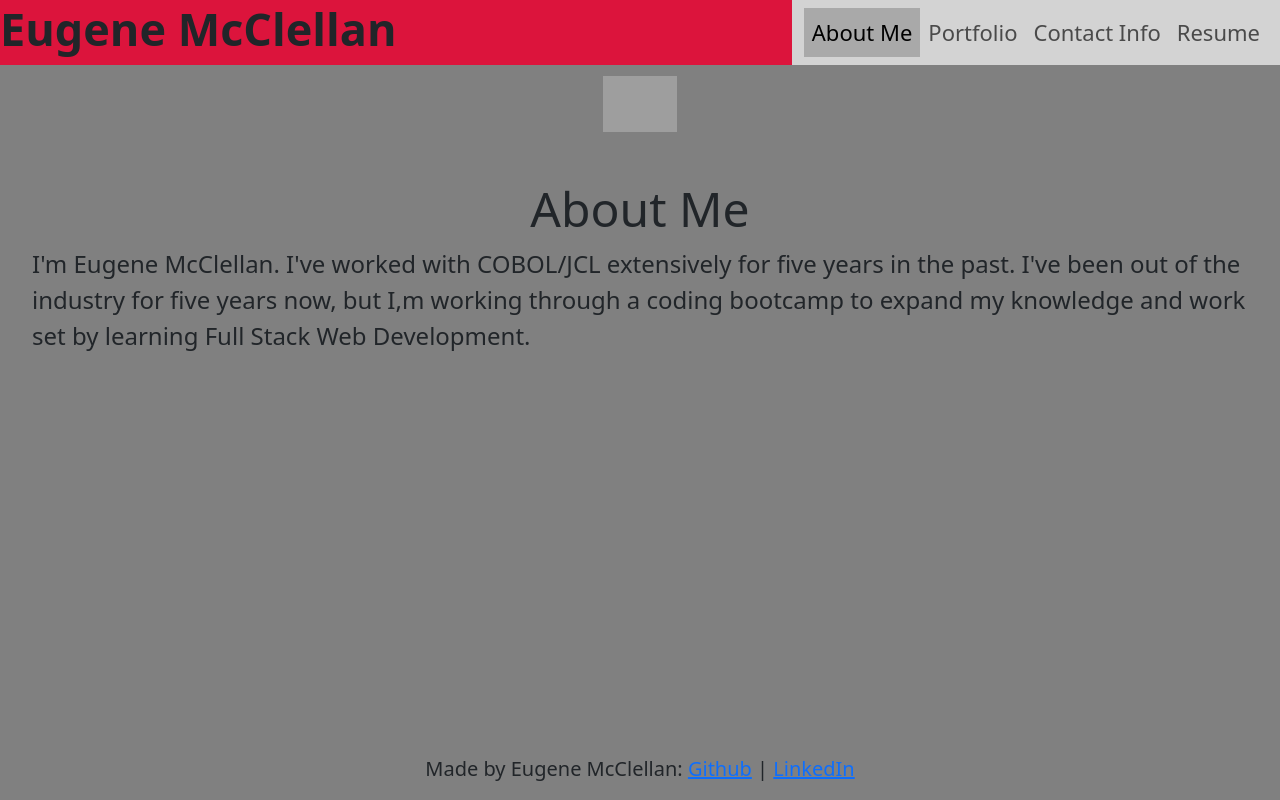
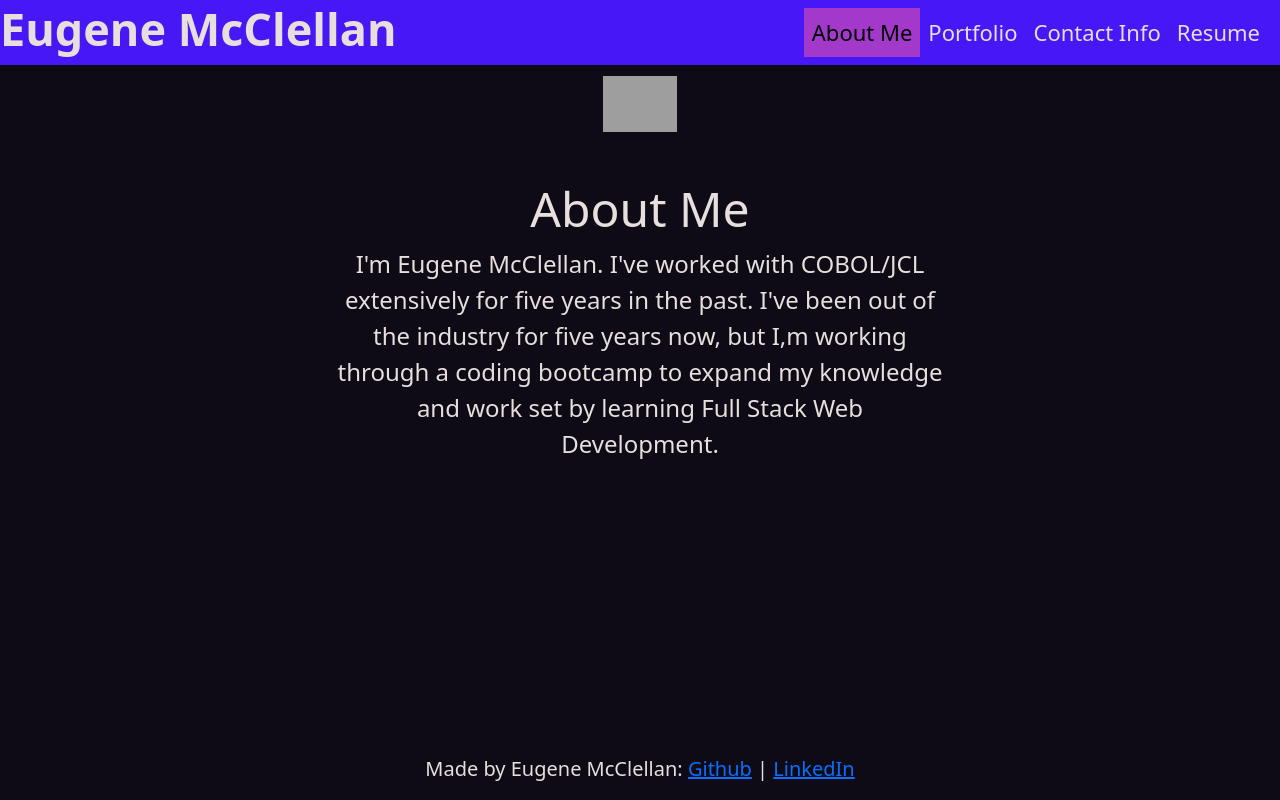
Before and after one commit to UltimaVanguard/my-react-portfolio, a React (Vite) app in the folder my-portfolio/: page / in a window 1280 px wide. Built offline with nearby package versions, Linux system fonts and the light colour scheme; grey boxes are pictures that could not be loaded.

Commit message:
changed the colors used on page to make it more visually appealing

```diff
--- a/my-portfolio/src/App.css
+++ b/my-portfolio/src/App.css
@@ -1,5 +1,6 @@
 body {
-  background: gray;
+  background: #0E0B16;
+  color: #E7DFDD
 }
 
 header {
@@ -7,7 +8,7 @@ header {
   position: fixed;
   top: 0;
   font-size: 125%;
-  background-color: crimson;
+  background-color: #4717F6;
 }
 
 h1 {
@@ -32,11 +33,14 @@ footer {
 
 .navbar {
   font-size: 110%;
-  background-color: lightgray;
+}
+
+.nav-link {
+  color: #E7DFDD
 }
 
 .active {
-  background-color: darkgray
+  background-color: #A239CA;
 }
 
 .about-me {
--- a/my-portfolio/src/components/Nav.jsx
+++ b/my-portfolio/src/components/Nav.jsx
@@ -5,16 +5,16 @@ export default function Nav() {
     return (
         <Navbar
             links={[
-                <NavLink key={1} className="nav-link" activeClassName="active" to="/">
+                <NavLink key={1} className="nav-link" activeclassname="active" to="/">
                     About Me
                 </NavLink>,
-                <NavLink key={2} className="nav-link" activeClassName="active" to="/portfolio">
+                <NavLink key={2} className="nav-link" activeclassname="active" to="/portfolio">
                     Portfolio
                 </NavLink>,
-                <NavLink key={3} className="nav-link" activeClassName="active" to="/contact">
+                <NavLink key={3} className="nav-link" activeclassname="active" to="/contact">
                     Contact Info
                 </NavLink>,
-                <NavLink key={4} className="nav-link" activeClassName="active" to="/resume">
+                <NavLink key={4} className="nav-link" activeclassname="active" to="/resume">
                     Resume
                 </NavLink>,
             ]}
--- a/my-portfolio/src/pages/AboutPage.jsx
+++ b/my-portfolio/src/pages/AboutPage.jsx
@@ -1,8 +1,8 @@
 export default function About() {
     return (
-        <div className="m-3 p-3">
-            <h2 className="text-center">About Me</h2>
-            <p className="about-me">
+        <div className="m-3 p-3 d-flex flex-column align-items-center">
+            <h2>About Me</h2>
+            <p className="about-me col-6 text-center">
                 I'm Eugene McClellan. I've worked with COBOL/JCL extensively for five years in the past.
                 I've been out of the industry for five years now, but I,m working through a coding bootcamp to expand
                 my knowledge and work set by learning Full Stack Web Development.
--- a/my-portfolio/src/pages/PortfolioPage.jsx
+++ b/my-portfolio/src/pages/PortfolioPage.jsx
@@ -5,7 +5,7 @@ function HomePage() {
         <div>
             <h2 className="text-center">My Portfolio</h2>
             <Accordion className='p-5'>
-                <Accordion.Item eventKey="0" flush>
+                <Accordion.Item eventKey="0">
                     <Accordion.Header>Accordion Item #1</Accordion.Header>
                     <Accordion.Body>
                     Lorem ipsum dolor sit amet, consectetur adipiscing elit, sed do
@@ -17,7 +17,7 @@ function HomePage() {
                     culpa qui officia deserunt mollit anim id est laborum.
                     </Accordion.Body>
                 </Accordion.Item>
-                <Accordion.Item eventKey="1" flush>
+                <Accordion.Item eventKey="1">
                     <Accordion.Header>Accordion Item #2</Accordion.Header>
                     <Accordion.Body>
                     Lorem ipsum dolor sit amet, consectetur adipiscing elit, sed do
@@ -29,7 +29,7 @@ function HomePage() {
                     culpa qui officia deserunt mollit anim id est laborum.
                     </Accordion.Body>
                 </Accordion.Item>
-                <Accordion.Item eventKey="2" flush>
+                <Accordion.Item eventKey="2">
                     <Accordion.Header>Accordion Item #3</Accordion.Header>
                     <Accordion.Body>
                     Lorem ipsum dolor sit amet, consectetur adipiscing elit, sed do
@@ -41,7 +41,7 @@ function HomePage() {
                     culpa qui officia deserunt mollit anim id est laborum.
                     </Accordion.Body>
                 </Accordion.Item>
-                <Accordion.Item eventKey="3" flush>
+                <Accordion.Item eventKey="3">
                     <Accordion.Header>Accordion Item #4</Accordion.Header>
                     <Accordion.Body>
                     Lorem ipsum dolor sit amet, consectetur adipiscing elit, sed do
@@ -53,7 +53,7 @@ function HomePage() {
                     culpa qui officia deserunt mollit anim id est laborum.
                     </Accordion.Body>
                 </Accordion.Item>
-                <Accordion.Item eventKey="4" flush>
+                <Accordion.Item eventKey="4">
                     <Accordion.Header>Accordion Item #5</Accordion.Header>
                     <Accordion.Body>
                     Lorem ipsum dolor sit amet, consectetur adipiscing elit, sed do
@@ -65,7 +65,7 @@ function HomePage() {
                     culpa qui officia deserunt mollit anim id est laborum.
                     </Accordion.Body>
                 </Accordion.Item>
-                <Accordion.Item eventKey="5" flush>
+                <Accordion.Item eventKey="5">
                     <Accordion.Header>Accordion Item #6</Accordion.Header>
                     <Accordion.Body>
                     Lorem ipsum dolor sit amet, consectetur adipiscing elit, sed do
```
